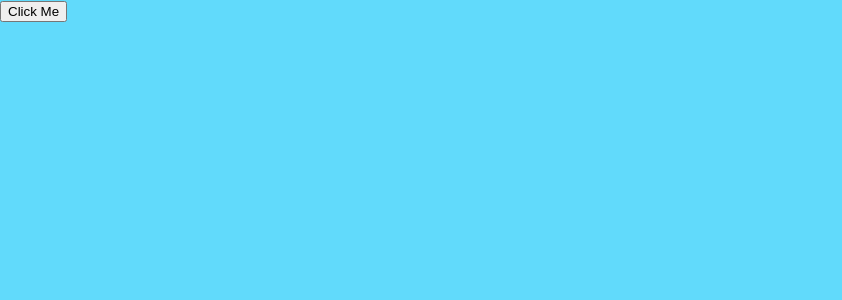
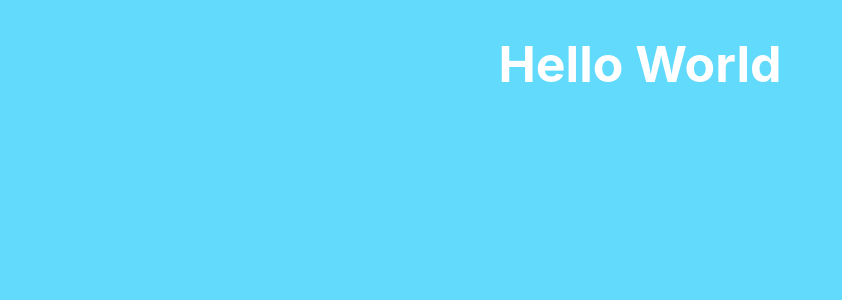
Before and after one commit to mujahidraaz/React-Tutorials, a React (Create React App) app: page / in a window 1280 px wide. Shown: the top 300 px of the page, without its empty margins (0-842 px from the left). Built offline with nearby package versions, Linux system fonts and the light colour scheme.

Commit message:
new changes

```diff
--- a/src/Home.js
+++ b/src/Home.js
@@ -4,7 +4,7 @@ function Home() {
     }
     return(
         <div>
-            <button onClick={() => ClickMe(" Mujahid")}>Click Me</button>
+           <h1>Hello World</h1>
         </div>
     )
 }
--- a/src/index.css
+++ b/src/index.css
@@ -14,3 +14,9 @@ code {
   font-family: source-code-pro, Menlo, Monaco, Consolas, 'Courier New',
     monospace;
 }
+
+h1{
+  text-align: center;
+  color: white;
+  font-size: 50px;
+}
```
